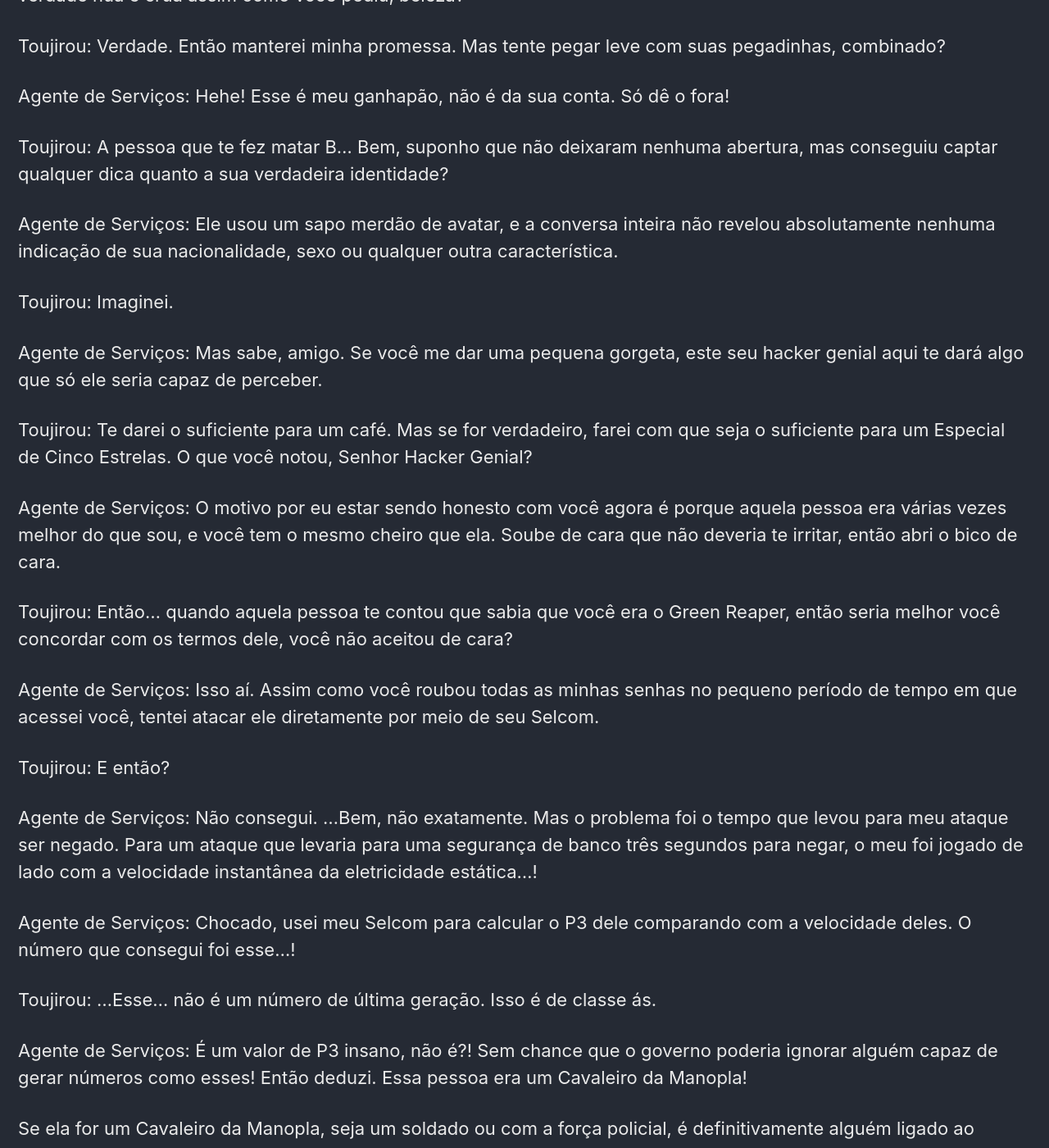
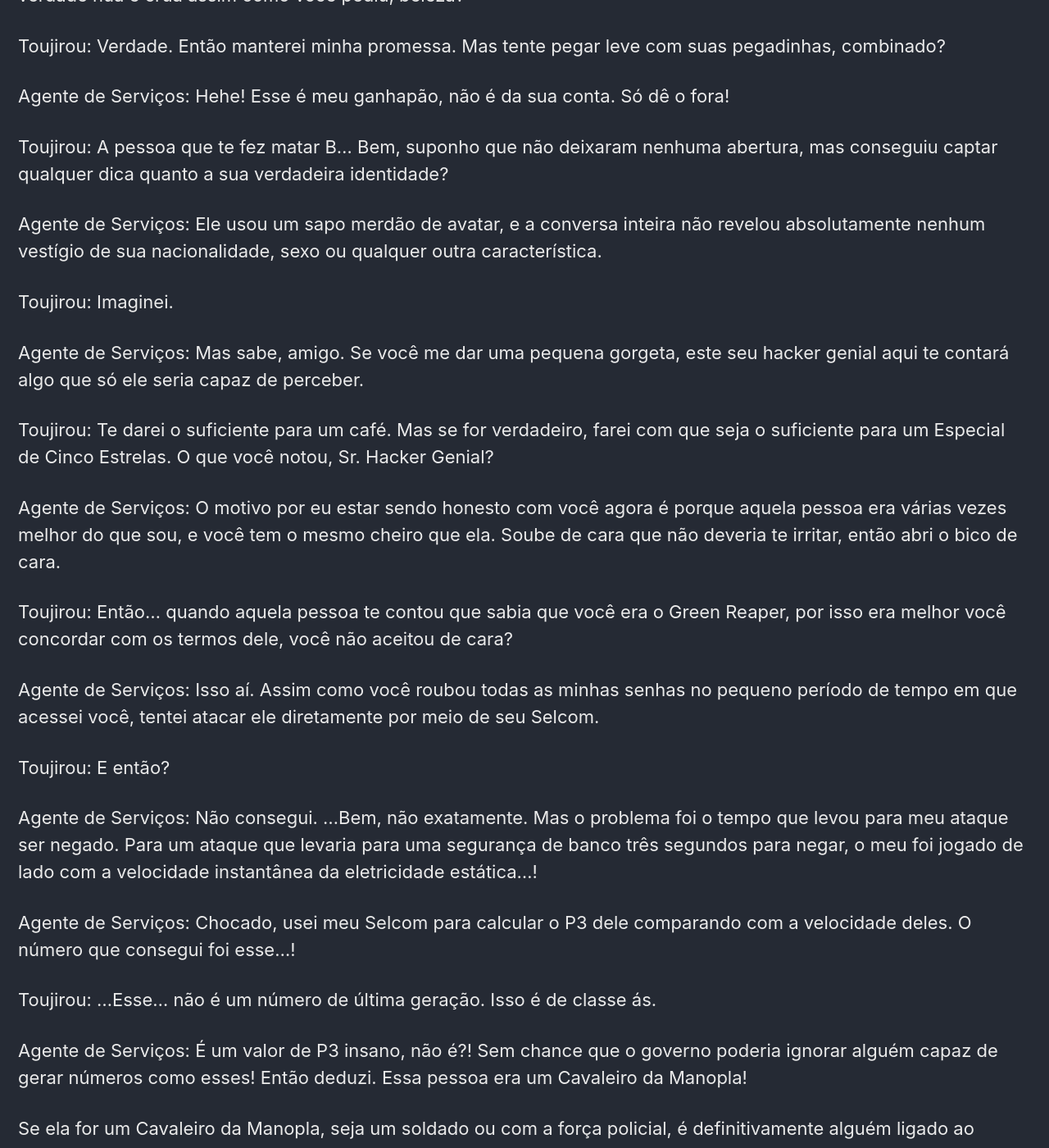
Before and after one commit to JesterThirty4/JesterThirty4.github.io, a Jekyll site: the page built from _pages/ciconia-phase2-preview.md, in a window 1280 px wide and 1400 px high, scrolled down 7253 px. Shown: the whole window at 82% size. Built offline with Jekyll 4.4.1, drawn with Linux system fonts in a browser that asks for light colours; cached includes are drawn as plain includes; some of the changed text lies outside the part shown.

Commit message:
Update ciconia-phase2-preview.md

```diff
--- a/_pages/ciconia-phase2-preview.md
+++ b/_pages/ciconia-phase2-preview.md
@@ -16,7 +16,7 @@ A prévia foi revelada gratuitamente no booth do Remotaro, junta de outras artes
 
 <Obrigado por esperar. O Agente de Serviços chegou, poyo!>
 
-Agente de Serviços: Desculpe por deixá-lo esperando, <senhor>.
+Agente de Serviços: Desculpe por deixá-lo esperando, <s enhor>.
 
 O avatar de um empregado conhecido como gerente chegou.
 
@@ -166,17 +166,17 @@ Agente de Serviços: Hehe! Esse é meu ganhapão, não é da sua conta. Só dê
 
 Toujirou: A pessoa que te fez matar B... Bem, suponho que não deixaram nenhuma abertura, mas conseguiu captar qualquer dica quanto a sua verdadeira identidade?
 
-Agente de Serviços: Ele usou um sapo merdão de avatar, e a conversa inteira não revelou absolutamente nenhuma indicação de sua nacionalidade, sexo ou qualquer outra característica.
+Agente de Serviços: Ele usou um sapo merdão de avatar, e a conversa inteira não revelou absolutamente nenhum vestígio de sua nacionalidade, sexo ou qualquer outra característica.
 
 Toujirou: Imaginei.
 
-Agente de Serviços: Mas sabe, amigo. Se você me dar uma pequena gorgeta, este seu hacker genial aqui te dará algo que só ele seria capaz de perceber.
+Agente de Serviços: Mas sabe, amigo. Se você me dar uma pequena gorgeta, este seu hacker genial aqui te contará algo que só ele seria capaz de perceber.
 
-Toujirou: Te darei o suficiente para um café. Mas se for verdadeiro, farei com que seja o suficiente para um Especial de Cinco Estrelas. O que você notou, Senhor Hacker Genial?
+Toujirou: Te darei o suficiente para um café. Mas se for verdadeiro, farei com que seja o suficiente para um Especial de Cinco Estrelas. O que você notou, Sr. Hacker Genial?
 
 Agente de Serviços: O motivo por eu estar sendo honesto com você agora é porque aquela pessoa era várias vezes melhor do que sou, e você tem o mesmo cheiro que ela. Soube de cara que não deveria te irritar, então abri o bico de cara.
 
-Toujirou: Então... quando aquela pessoa te contou que sabia que você era o Green Reaper, então seria melhor você concordar com os termos dele, você não aceitou de cara?
+Toujirou: Então... quando aquela pessoa te contou que sabia que você era o Green Reaper, por isso era melhor você concordar com os termos dele, você não aceitou de cara?
 
 Agente de Serviços: Isso aí. Assim como você roubou todas as minhas senhas no pequeno período de tempo em que acessei você, tentei atacar ele diretamente por meio de seu Selcom.
 
```
Also changed, not shown: other parts of _pages/ciconia-phase2-preview.md (+2 -2 lines).
